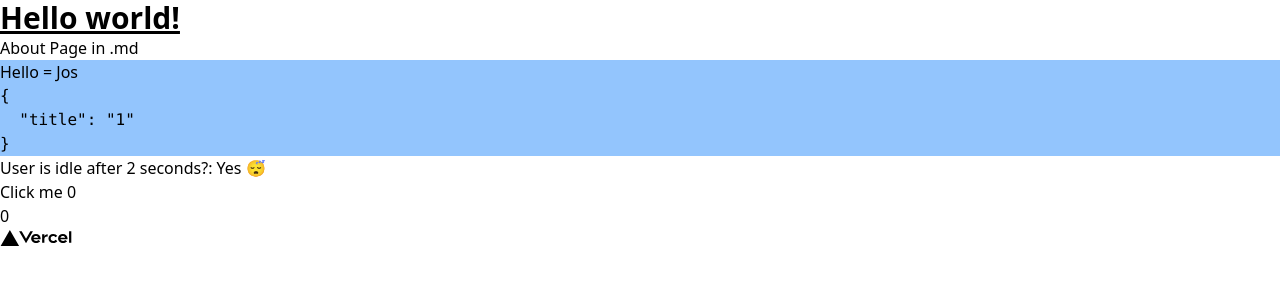
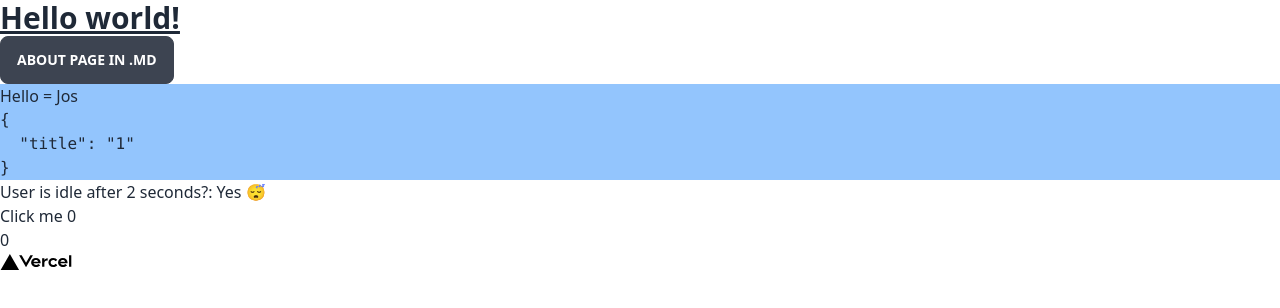
Before and after one commit to ctwhome/top-next, a Next.js app: page / in a window 1280 px wide. Shown: the top 308 px of the page. Built offline with nearby package versions, Linux system fonts and the light colour scheme.

Commit message:
add daisyui

```diff
--- a/package.json
+++ b/package.json
@@ -10,6 +10,8 @@
   "dependencies": {
     "@mdx-js/loader": "^1.6.22",
     "@next/mdx": "^12.0.8",
+    "@tailwindcss/typography": "^0.5.0",
+    "daisyui": "^1.24.2",
     "next": "12.0.8",
     "react": "17.0.2",
     "react-dom": "17.0.2",
--- a/pages/about.mdx
+++ b/pages/about.mdx
@@ -1 +1,4 @@
 # About Page
+
+and this is an Iframe from youtube:
+<iframe width="560" height="315" src="https://www.youtube.com/embed/3hdO5N1_-zE" title="YouTube video player" frameborder="0" allow="accelerometer; autoplay; clipboard-write; encrypted-media; gyroscope; picture-in-picture" allowfullscreen></iframe>
--- a/pages/index.tsx
+++ b/pages/index.tsx
@@ -18,7 +18,13 @@ const Home: NextPage = () => {
         Hello world!
       </h1>
 
-      <Link href="/about">About Page in .md</Link>
+      <Link href="/about">
+
+        <a  className="btn">
+
+        About Page in .md
+        </a>
+      </Link>
 
       <Hello/>
 
--- a/tailwind.config.js
+++ b/tailwind.config.js
@@ -1,10 +1,16 @@
+const tailwindTypography =require('@tailwindcss/typography')
+const daisyui= require('daisyui')
+
 module.exports = {
   content: [
-    "./pages/**/*.{js,ts,jsx,tsx}",
+    "./pages/**/*.{js,ts,jsx,tsx,md,mdx}",
     "./components/**/*.{js,ts,jsx,tsx}",
   ],
   theme: {
     extend: {},
   },
-  plugins: [],
+  plugins: [
+    tailwindTypography,
+    daisyui
+  ],
 }
```
Also changed, not shown: 1 other file (tests, documents, lock files or other folders).
